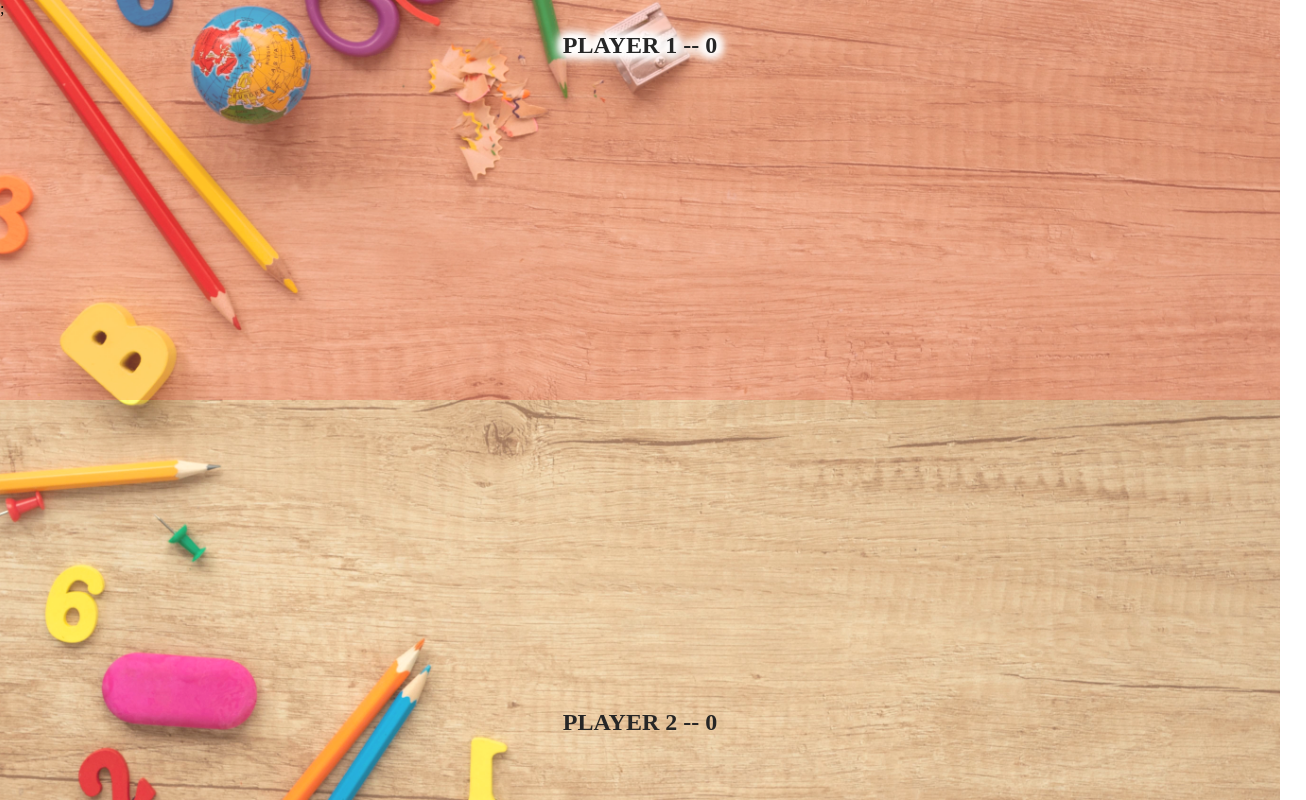
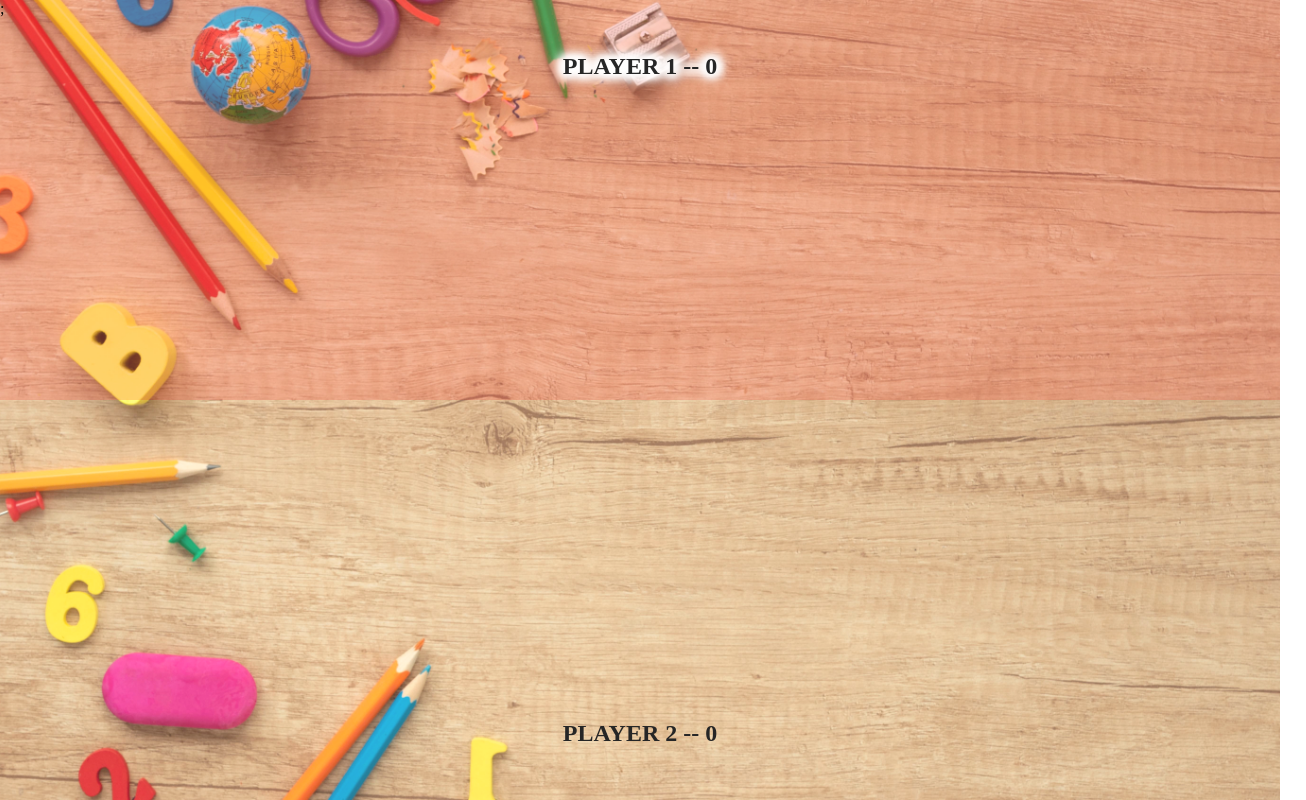
Before and after one commit to wihlmott/kids_games_v2, a React (Vite) app: page /MemoryGame in a window 1280 px wide. Shown: the whole page, 1306 px wide, since content can reach past the window. Built offline with nearby package versions, Linux system fonts and the light colour scheme.

Commit message:
spacing_adjusted

```diff
--- a/src/Components/Card.jsx
+++ b/src/Components/Card.jsx
@@ -35,7 +35,7 @@ const Card = ({
 const styles = {
     card: {
         width: "80px",
-        height: "120px",
+        height: "105px",
         margin: "6px",
         borderRadius: "6px",
         display: "inline-block",
--- a/src/Pages/MemoryBoard.jsx
+++ b/src/Pages/MemoryBoard.jsx
@@ -17,16 +17,20 @@ const MemoryBoard = ({ players }) => {
                     })`,
                 }}
             >
+                <div style={styles.name}>
                     <p
                         style={{
                             ...styles.text,
+                            bottom: "0",
                             filter:
-                            players.active == "player1" ? activeShadow : "none",
-                        marginTop: "2rem",
+                                players.active == "player1"
+                                    ? activeShadow
+                                    : "none",
                         }}
                     >
                         player 1 -- {players.player1.score}
                     </p>
+                </div>
             </div>
             {players["player1"].score + players["player2"].score ==
                 amountOfMatches && (
@@ -46,17 +50,20 @@ const MemoryBoard = ({ players }) => {
                     })`,
                 }}
             >
+                <div style={{ ...styles.name, bottom: "0" }}>
                     <p
                         style={{
                             ...styles.text,
-                        bottom: "0",
-                        marginBottom: "4rem",
+                            top: "0",
                             filter:
-                            players.active == "player2" ? activeShadow : "none",
+                                players.active == "player2"
+                                    ? activeShadow
+                                    : "none",
                         }}
                     >
                         player 2 -- {players.player2.score}
                     </p>
+                </div>
             </div>
         </div>
     );
@@ -76,6 +83,11 @@ const styles = {
         display: "flex",
         alignItems: "center",
     },
+    name: {
+        position: "absolute",
+        height: "10vh",
+        width: "100%",
+    },
 
     playerDiv: {
         position: "absolute",
@@ -86,12 +98,12 @@ const styles = {
 
     text: {
         textTransform: "uppercase",
-        margin: "auto",
         position: "absolute",
         left: "50%",
         transform: "translateX(-50%)",
         fontSize: "1.5rem",
         fontWeight: "bold",
+        margin: "0",
     },
 };
 
--- a/src/Pages/MemoryGame.jsx
+++ b/src/Pages/MemoryGame.jsx
@@ -92,14 +92,15 @@ const MemoryGame = ({ cards }) => {
 
 const styles = {
     cardContainer: {
+        boxSizing: "border-box",
         textAlign: "center",
         width: "104vw",
-        height: "auto",
+        height: "78vh",
         position: "absolute",
         top: "50%",
         left: "50%",
         transform: "translate(-50%,-50%)",
-        // boxShadow: "2px 0 10px rgba(0,0,0,.6), -2px 0 10px rgba(0,0,0,.6)",
+        padding: "32px 0",
     },
 };
 
```
Lines whose indentation alone changed are shown as unchanged.
